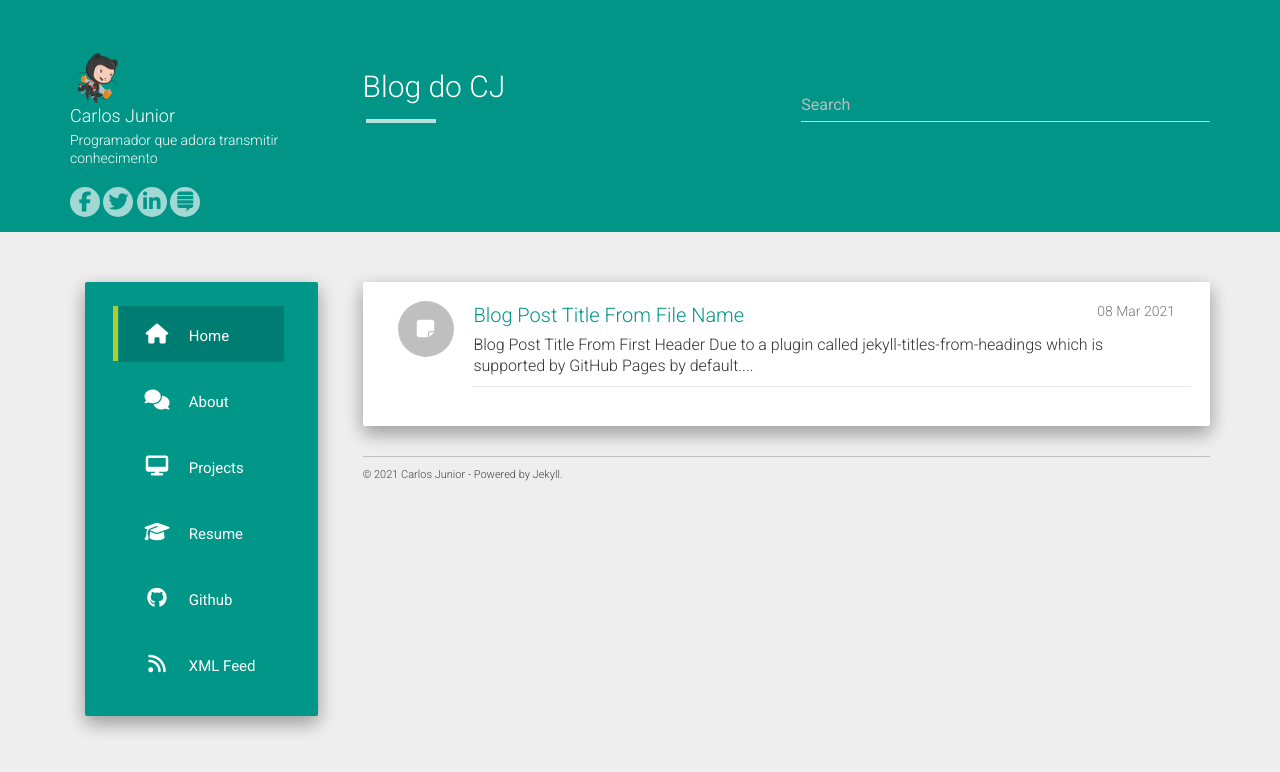
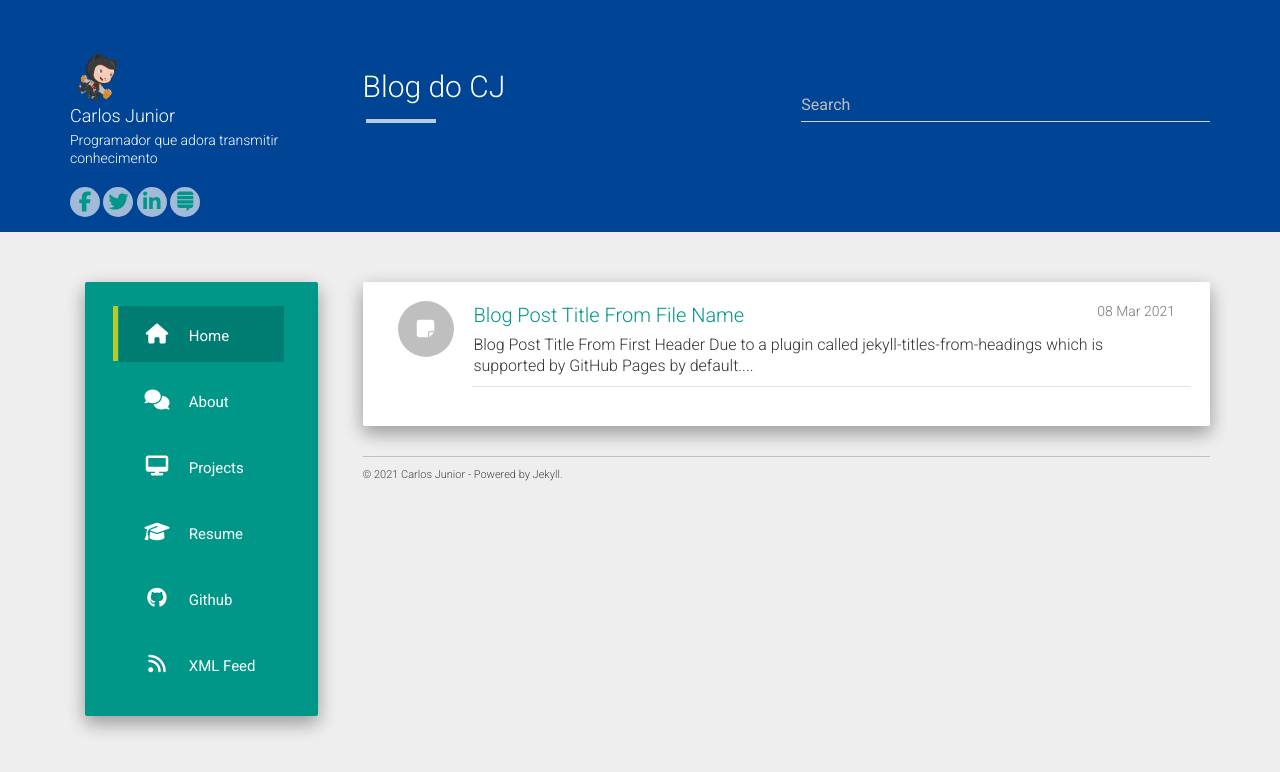
Before and after one commit to carlosdealmeida/carlosdealmeida.github.io, a Jekyll site: the page built from index.html, in a window 1280 px wide. Shown: the top 772 px of the page. Built offline with Jekyll 4.4.1, drawn with Linux system fonts in a browser that asks for light colours; nearby versions of some CDN libraries; the list of posts is cut into pages by our own code.

Commit message:
Acerto do fundo

```diff
--- a/static/css/main.css
+++ b/static/css/main.css
@@ -1,6 +1,6 @@
 .main.outer{padding-top: 50px;}
 .header-panel.shadow-z-2 {
-    background-color: #009587;
+    background-color: #004595;
     padding: 50px 0 15px 0;
     width: 100%;
 }
```
